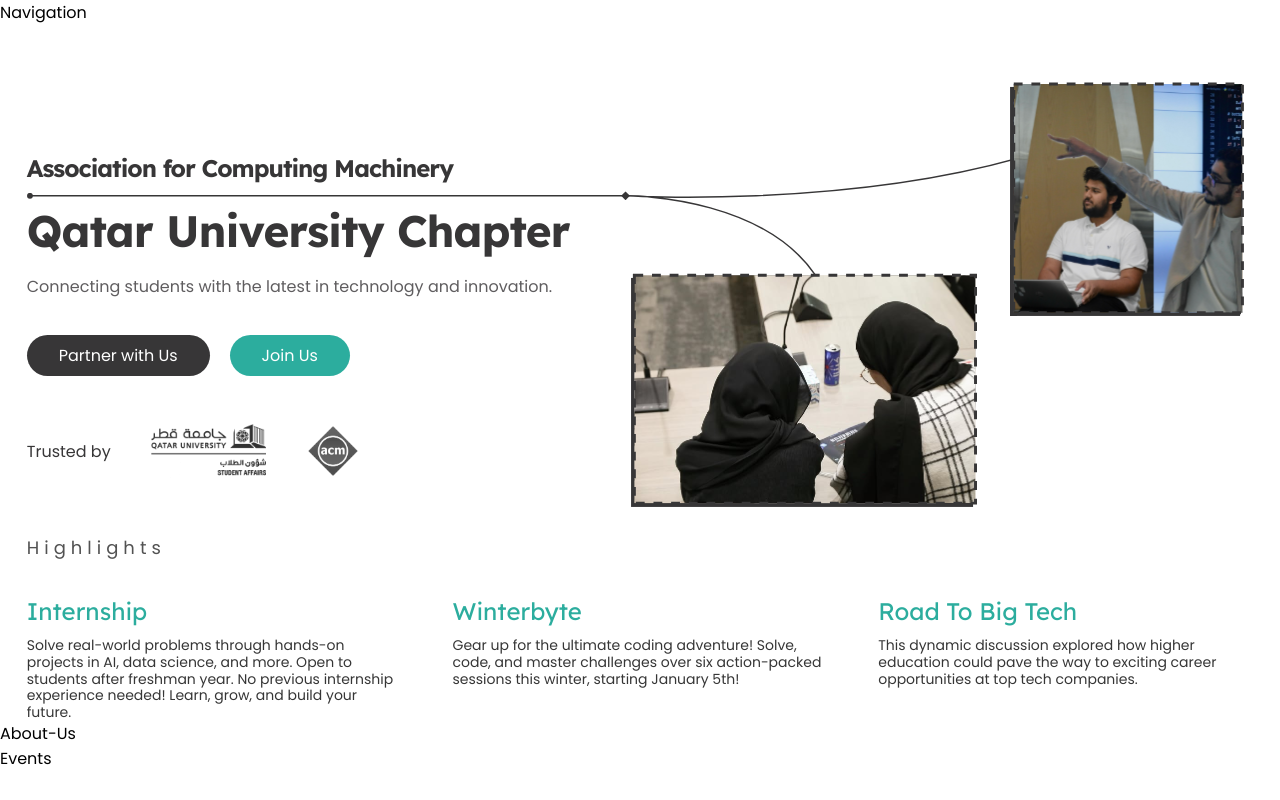
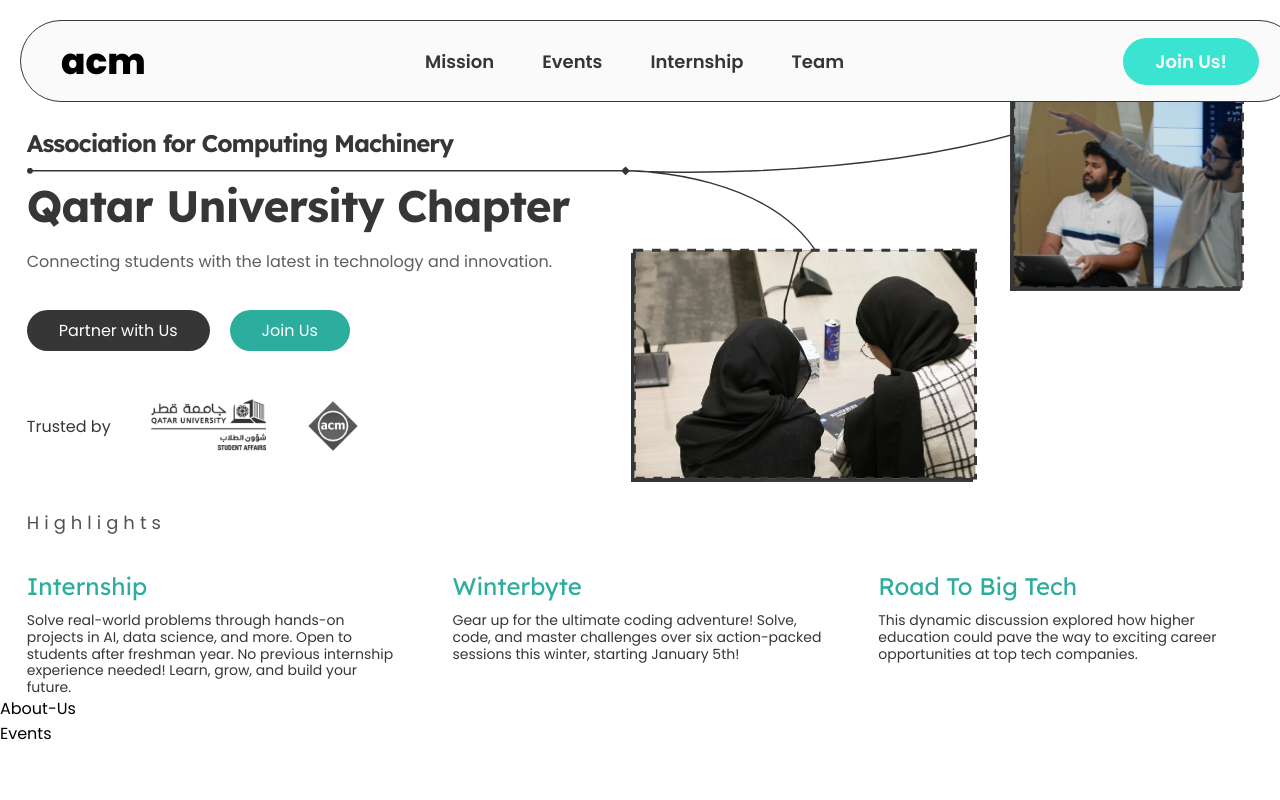
Before and after one commit to acm-qu/ACM-Landing-Page, a React (Vite) app: page / in a window 1280 px wide. Shown: the top 800 px of the page. Built offline with nearby package versions, Linux system fonts and the light colour scheme.

Commit message:
feat: added navbar jsx

```diff
--- a/src/components/Navigation.jsx
+++ b/src/components/Navigation.jsx
@@ -1,11 +1,21 @@
+// Navigation.jsx
 import '../styles/navigation.css'
 
-const Navigation = () => {
-  return (
-    <nav>
-      Navigation
+const Navigation = () => (
+  <div className="nav-container">
+    <nav className="navigation">
+      <div className="navigation-logo">acm</div>
+
+      <ul className="navigation-links">
+        <li><a href="#mission">Mission</a></li>
+        <li><a href="#events">Events</a></li>
+        <li><a href="#internship">Internship</a></li>
+        <li><a href="#team">Team</a></li>
+      </ul>
+
+      <a href="#join" className="join">Join Us!</a>
     </nav>
-  )
-}
+  </div>
+)
 
 export default Navigation
```
